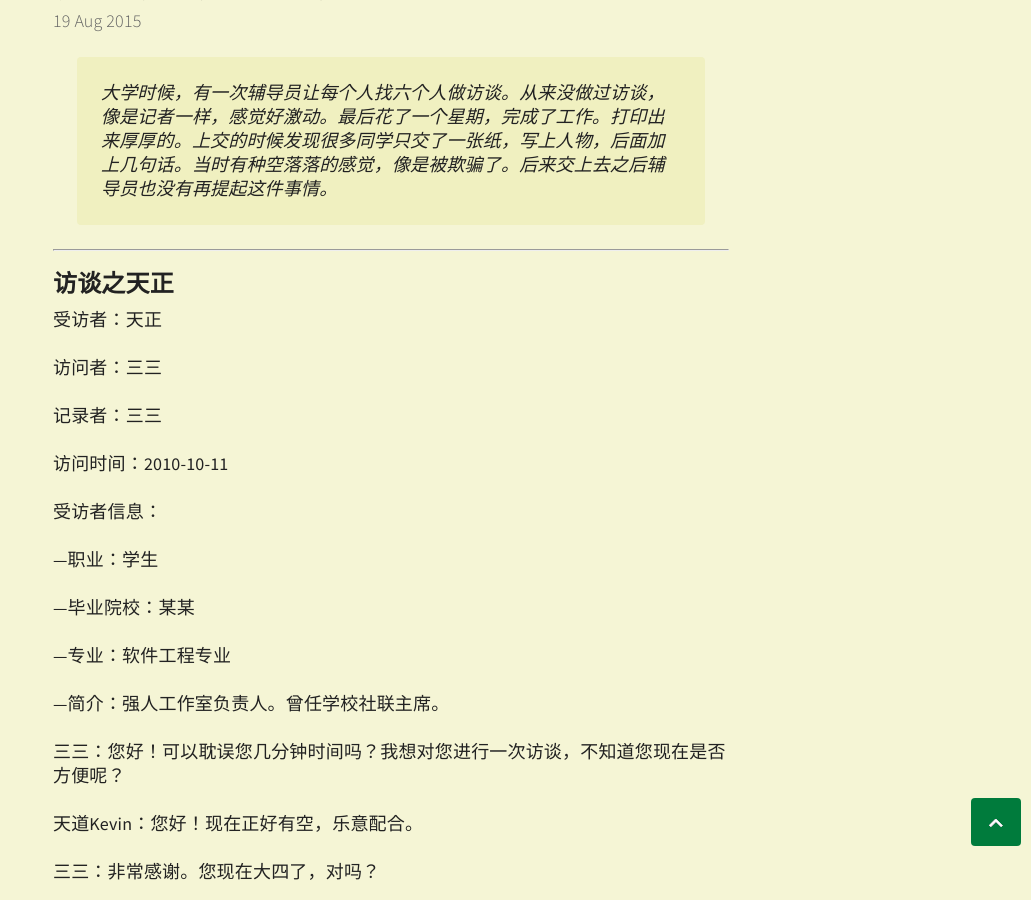
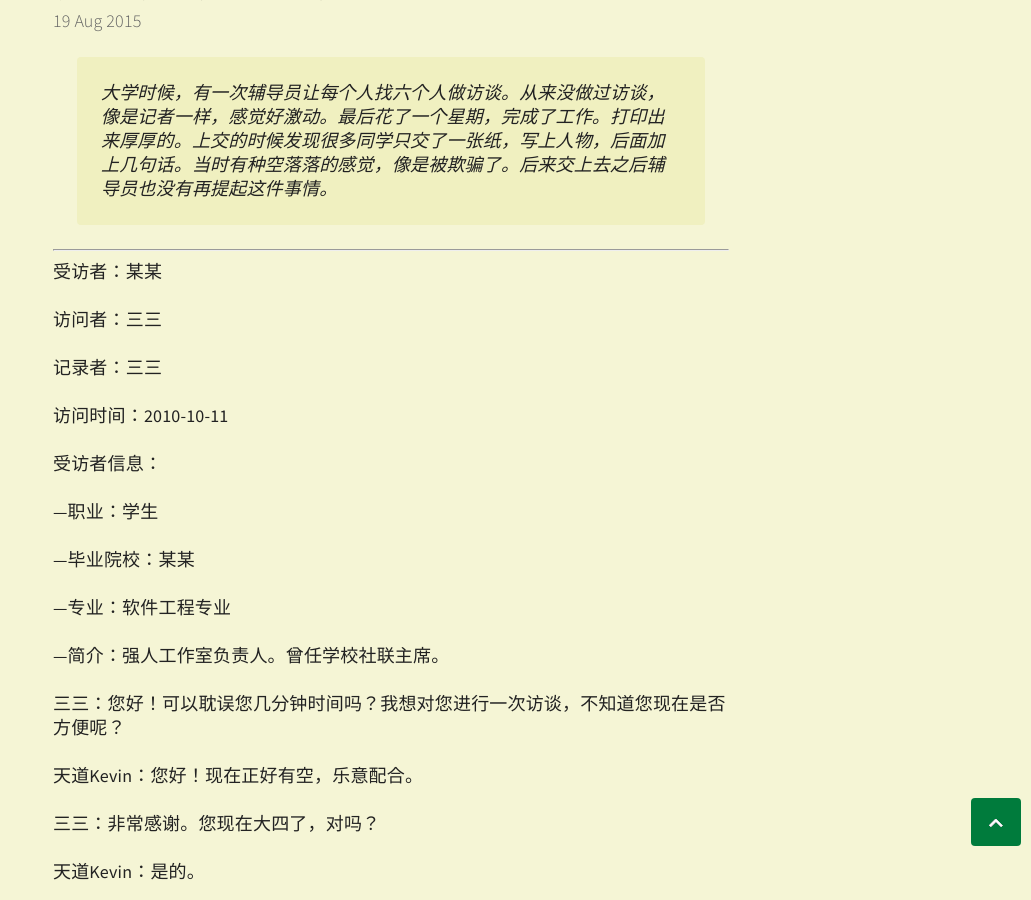
Before and after one commit to xiaoyu33/xiaoyu33.github.io, a Jekyll site: the page built from _posts/2015-08-19-关于就业方面的访谈01.md, in a window 1280 px wide and 900 px high, scrolled down 302 px. Shown: the whole window, without its empty margins (249-1280 px from the left). Built offline with Jekyll 4.4.1, drawn with Linux system fonts in a browser that asks for light colours; comment, search, counter and statistics services are not loaded.

Commit message:
Update 2015-08-19-关于就业方面的访谈01.md

```diff
--- a/_posts/2015-08-19-关于就业方面的访谈01.md
+++ b/_posts/2015-08-19-关于就业方面的访谈01.md
@@ -6,9 +6,7 @@ title: 关于就业方面的访谈01
 
 ------------------------------
 
-### 访谈之天正 ###
-
-受访者：天正
+受访者：某某
 
 访问者：三三
 
```
